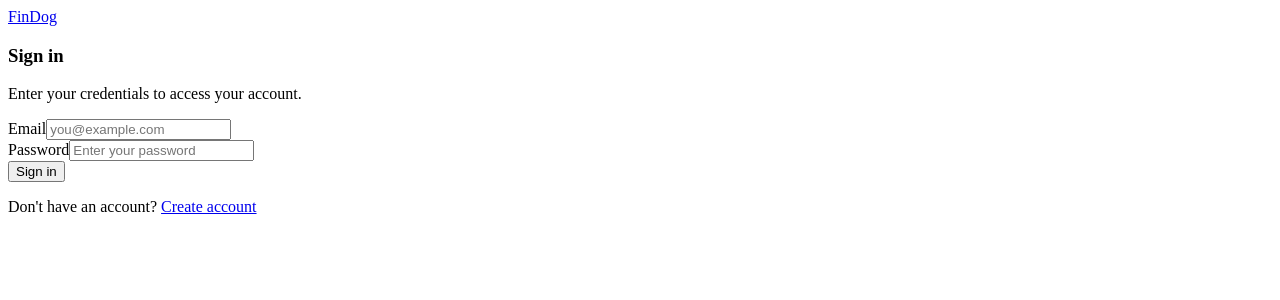
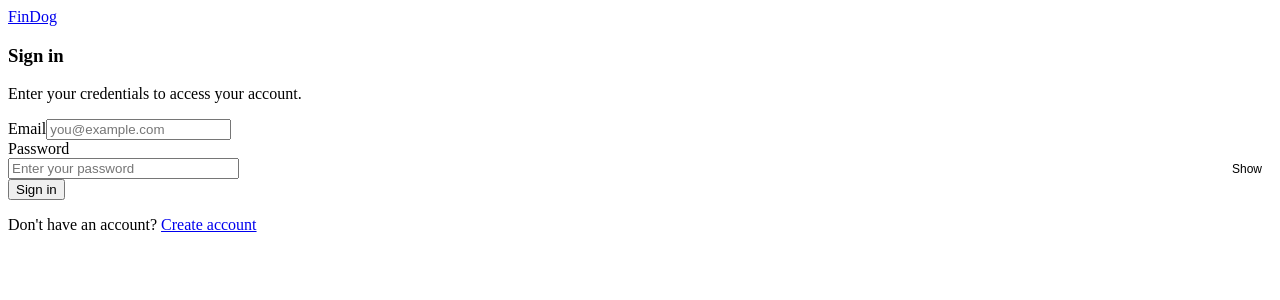
Before and after one commit to hyeonjini/findog, a Next.js app in the folder packages/frontend/: page /login in a window 1280 px wide. Shown: the top 300 px of the page. Built offline with nearby package versions, Linux system fonts and the light colour scheme; no server answers.

Commit message:
feat(frontend): add password visibility toggle to auth forms

```diff
--- a/packages/frontend/src/features/auth/components/LoginForm.tsx
+++ b/packages/frontend/src/features/auth/components/LoginForm.tsx
@@ -12,6 +12,7 @@
   const router = useRouter();
   const setTokens = useAuthStore((s) => s.setTokens);
 
+  const [showPassword, setShowPassword] = useState(false);
   const [formData, setFormData] = useState<LoginInput>({
     email: '',
     password: '',
@@ -113,10 +114,11 @@
 
       <div className="flex flex-col gap-[--space-1]">
         <Label htmlFor="login-password">Password</Label>
+        <div style={{ position: 'relative' }}>
           <Input
             id="login-password"
             data-testid="login-password"
-          type="password"
+            type={showPassword ? 'text' : 'password'}
             placeholder="Enter your password"
             autoComplete="current-password"
             value={formData.password}
@@ -130,7 +132,28 @@
                 ? 'border-[--color-error-500] focus-visible:ring-[--color-error-500]'
                 : ''
             }
+            style={{ paddingRight: '48px' }}
           />
+          <button
+            type="button"
+            onClick={() => setShowPassword((prev) => !prev)}
+            aria-label={showPassword ? 'Hide password' : 'Show password'}
+            style={{
+              position: 'absolute',
+              right: '10px',
+              top: '50%',
+              transform: 'translateY(-50%)',
+              background: 'none',
+              border: 'none',
+              cursor: 'pointer',
+              color: 'var(--color-text-muted)',
+              fontSize: '12px',
+              padding: '0',
+            }}
+          >
+            {showPassword ? 'Hide' : 'Show'}
+          </button>
+        </div>
         {fieldErrors.password && (
           <p
             id="login-password-error"
```
Also changed, not shown: packages/frontend/src/features/auth/components/RegisterForm.tsx (+24 -1 lines). Lines whose indentation alone changed are shown as unchanged.
